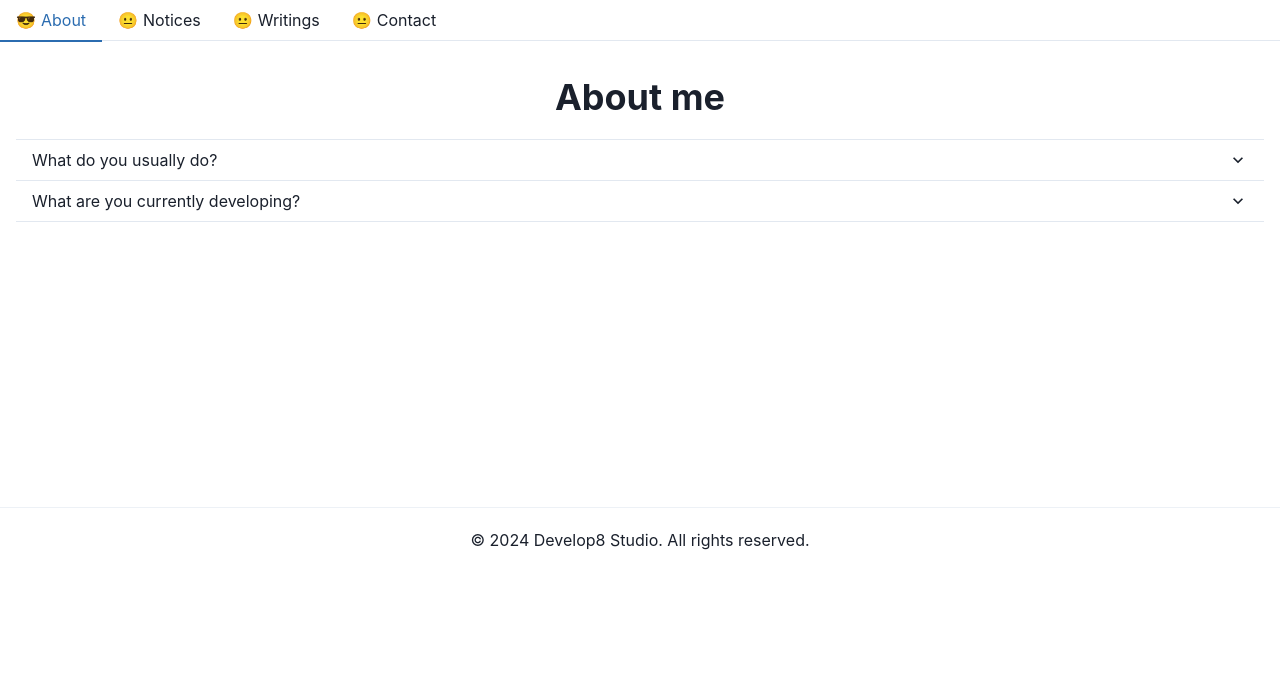
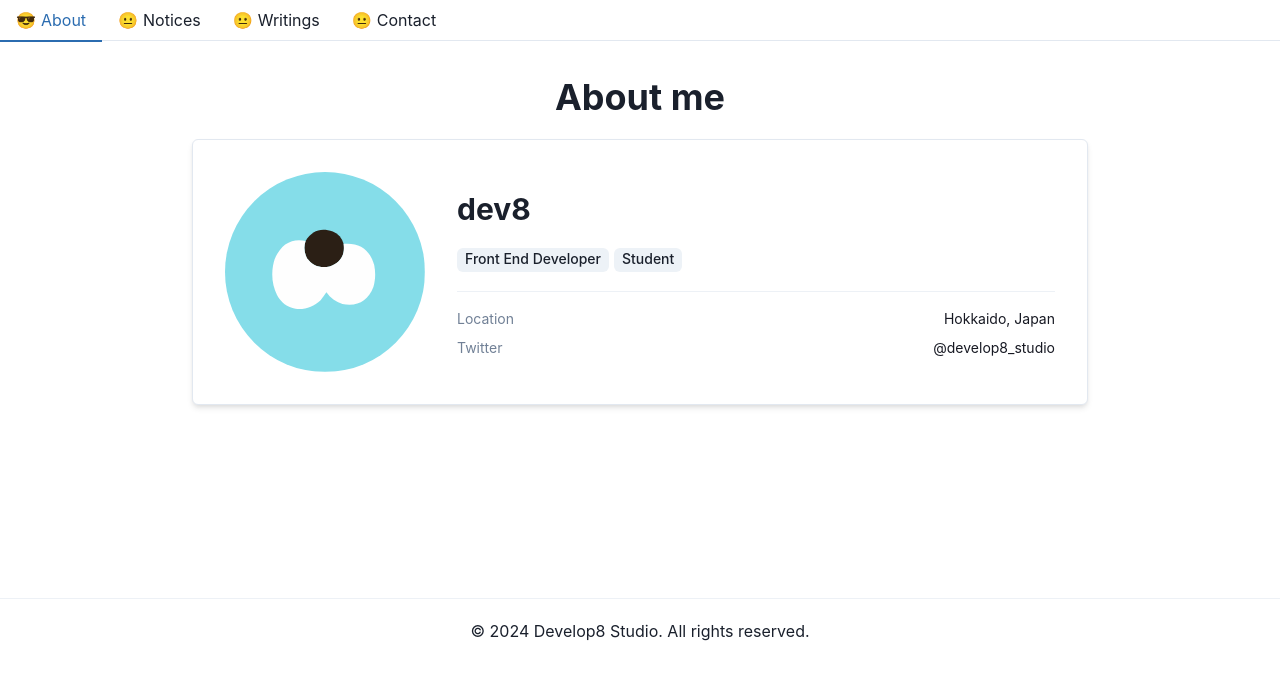
Before and after one commit to dev8-db/dev8-app, a Next.js app: page / in a window 1280 px wide. Shown: the top 680 px of the page. Built offline with nearby package versions, Linux system fonts and the light colour scheme.

Commit message:
Update about.js

```diff
--- a/src/components/about.js
+++ b/src/components/about.js
@@ -1,42 +1,70 @@
-import { TabPanel } from '@chakra-ui/react';
 import {
     Accordion,
     AccordionItem,
     AccordionButton,
     AccordionPanel,
     AccordionIcon,
+    TabPanel,
+    Box,
+    Heading,
+    VStack,
+    Image,
+    Text,
+    HStack,
+    Divider,
+    Link,
+    Flex,
+    Avatar,
+    Badge,
+    Tag
 } from '@chakra-ui/react';
-import { Box } from '@chakra-ui/react';
-import React from 'react';
-import { Heading } from '@chakra-ui/react';
-import { VStack } from '@chakra-ui/react';
 
 export default function About() {
     return (
         <TabPanel>
             <VStack className='mb-5'><Heading>About me</Heading></VStack>
-        <Accordion allowToggle>
-            <AccordionItem>
-                <h2>
-                <AccordionButton>
-                    <Box as='span' flex='1' textAlign='left'>What do you usually do?</Box>
-                    <AccordionIcon />
-                </AccordionButton>
-                </h2>
-                <AccordionPanel pb={4}>I am developing front-end while attending junior high school.</AccordionPanel>
-            </AccordionItem>
-            <AccordionItem>
-                <h2>
-                <AccordionButton>
-                    <Box as='span' flex='1' textAlign='left'>What are you currently developing?</Box>
-                    <AccordionIcon />
-                </AccordionButton>
-                </h2>
-                <AccordionPanel pb={4}>
-                I am developing a chat web service called "Nook.dev".
-                </AccordionPanel>
-            </AccordionItem>
-        </Accordion>
+            <Flex justify="center" align="center">
+            <Box
+                p={8}
+                bg="white"
+                shadow="md"
+                borderWidth="1px"
+                borderRadius="md"
+                width="100%"
+                maxW="4xl"
+                mx={5}
+            >
+                <Flex direction={{ base: "column", md: "row" }} align="center" justify="center">
+                <Image
+                    borderRadius="full"
+                    boxSize={{ base: "150px", md: "200px" }}
+                    src="/dog.svg"
+                    alt="Profile Picture"
+                />
+                <VStack align="start" spacing={4} flex="1" ml={{ base: 0, md: 8 }}>
+                    <Text fontSize={{ base: "2xl", md: "3xl" }} fontWeight="bold">
+                    dev8
+                    </Text>
+                    <Text fontSize={{ base: "md", md: "lg" }} color="gray.600">
+                    <Tag className='mr-[5px] md:mb-0 mb-[5px]'>Front End Developer</Tag><Tag>Student</Tag>
+                    </Text>
+                    <Divider />
+                    <Box width="100%">
+                    <HStack justify="space-between">
+                        <Text fontSize="sm" color="gray.500">Location</Text>
+                        <Text fontSize="sm" color="gray.900">Hokkaido, Japan</Text>
+                    </HStack>
+                    <HStack justify="space-between" mt={2}>
+                        <Text fontSize="sm" color="gray.500">Twitter</Text>
+                        <Link href="https://x.com/develop8_studio" fontSize="sm" color="gray.900" isExternal>
+                        @develop8_studio
+                        </Link>
+                    </HStack>
+                    </Box>
+                </VStack>
+                </Flex>
+            </Box>
+            </Flex>
         </TabPanel>
     )
 }
--- a/src/components/notices.js
+++ b/src/components/notices.js
@@ -9,7 +9,7 @@ import { LinkBox, LinkOverlay } from '@chakra-ui/react';
 export default function Notices() {
     const posts = [
         {
-            dateTime: '2024-05-25T17:00:00+09:00',
+            dateTime: '2024-05-25T22:00:00+09:00',
             heading: 'Updated the site design.',
             text: 'I significantly changed the site design using Chakra UI.',
             link: "none"
--- a/src/pages/index.js
+++ b/src/pages/index.js
@@ -82,7 +82,7 @@ export default function IndexPage() {
 
     return (
       <Button __css={styles.tab} {...tabProps}>
-        <Box as='span' className='md:mr-[5px]'>
+        <Box as='span' className='sm:mr-[5px]'>
           {isSelected ? '😎' : '😐'}
         </Box>
         {tabProps.children}
```
Lines whose indentation alone changed are shown as unchanged.
